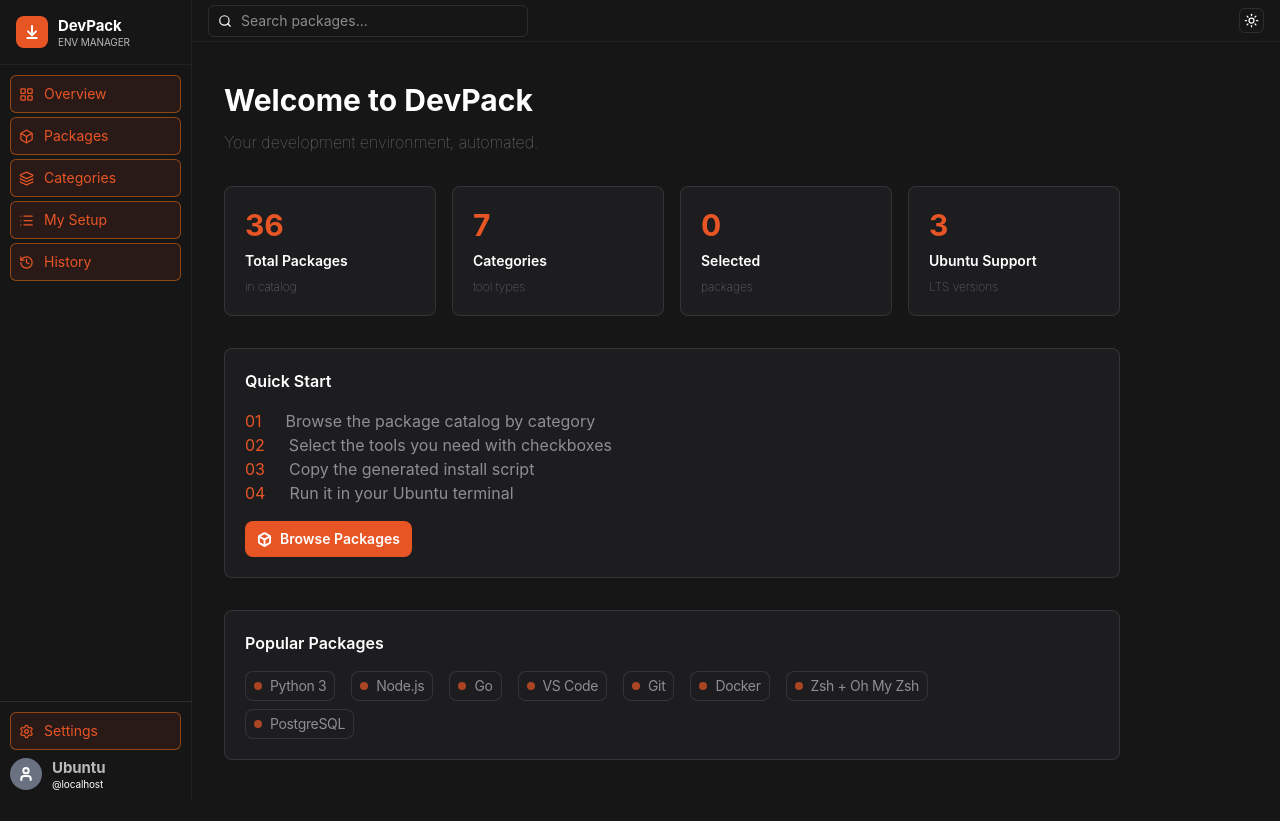
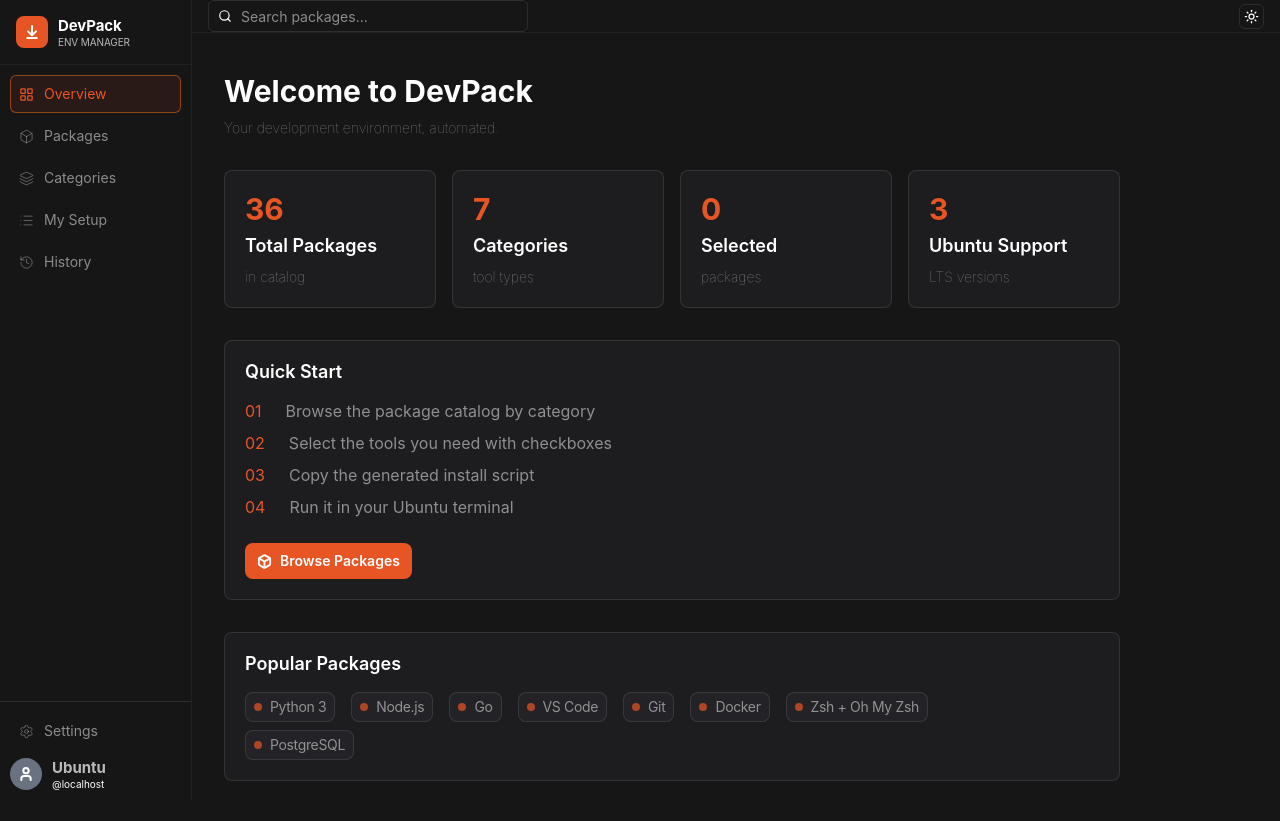
Before and after one commit to joaodearaujo/devpack, a React (Vite) app in the folder frontend/: page /overview in a window 1280 px wide. Before the commit the page ends 800 px from the top, so only its background shows below. Built offline with nearby package versions, Linux system fonts and the light colour scheme.

Commit message:
refactor: apply new tailwind variables

```diff
--- a/frontend/src/components/layout/Logo.tsx
+++ b/frontend/src/components/layout/Logo.tsx
@@ -11,11 +11,12 @@
                     width={16}
                 />
             </div>
-            <div className="flex flex-col leading-none gap-1">
-                <span className="text-[15px] font-bold tracking-[-0.08px] text-app-text-app-white text-left">
+            <div className="flex flex-col gap-1 leading-none">
+                <span className="text-brand text-left font-bold tracking-[-0.08px] text-app-white">
                     DevPack
                 </span>
-                <span className="text-[10px] tracking-[-0.12px] text-left text-app-text-subtle">
+
+                <span className="text-label text-left tracking-[-0.12px] text-app-text-subtle">
                     ENV MANAGER
                 </span>
             </div>
--- a/frontend/src/components/layout/SearchInput.tsx
+++ b/frontend/src/components/layout/SearchInput.tsx
@@ -10,7 +10,7 @@
             />
             <input
                 type="text"
-                className="border h-8 w-80 border-app-border-strong rounded-md pl-8 pr-2.5 py-1.5 outline-none text-sm"
+                className="h-8 w-80 rounded-md border focus:border-primary border-app-border-strong px-2.5 py-1.5 pl-8 text-sm outline-none"
                 placeholder="Search packages..."
             />
         </div>
--- a/frontend/src/components/layout/SidebarNavigation.tsx
+++ b/frontend/src/components/layout/SidebarNavigation.tsx
@@ -1,4 +1,3 @@
-import { NavLink } from 'react-router-dom'
 import { LinkButton } from '../button/LinkButton'
 import { Box, Layers, LayoutGrid, List, History } from 'lucide-react'
 
@@ -14,9 +13,12 @@
     return (
         <nav className="p-2.5 flex flex-1 flex-col gap-1">
             {navigationItems.map((item) => (
-                <NavLink to={item.to} key={`${item.name}`}>
-                    <LinkButton name={item.name} icon={item.icon} />
-                </NavLink>
+                <LinkButton
+                    key={item.to}
+                    name={item.name}
+                    icon={item.icon}
+                    to={item.to}
+                />
             ))}
         </nav>
     )
--- a/frontend/src/components/layout/UserProfile.tsx
+++ b/frontend/src/components/layout/UserProfile.tsx
@@ -12,11 +12,12 @@
                         width={16}
                     />
                 </div>
-                <div className="flex flex-col leading-none gap-1">
-                    <span className="text-[15px] font-bold tracking-[-0.08px] text-app-text-subtle text-left">
+                <div className="flex flex-col gap-1 leading-none">
+                    <span className="text-brand text-left font-bold text-app-text-subtle">
                         Ubuntu
                     </span>
-                    <span className="text-[10px] tracking-[-0.12px] text-left">
+
+                    <span className="text-label text-left">
                         @localhost
                     </span>
                 </div>
--- a/frontend/src/features/overview/pages/index.tsx
+++ b/frontend/src/features/overview/pages/index.tsx
@@ -1,34 +1,42 @@
+import { Box } from 'lucide-react'
 import { NavLink } from 'react-router-dom'
+
 import DefaultCard from '../../../components/cards/DefaultCard'
 import {
     popularPackages,
     quickStartSteps,
     stats,
 } from '../data/overview.data.ts'
-import { Box } from 'lucide-react'
 
 export default function OverView() {
     return (
-        <div className="h-full flex flex-col px-8 py-10 gap-8 max-w-240">
-            <header>
-                <h1 className="mb-3 text-3xl font-bold">Welcome to DevPack</h1>
+        <div className="flex h-full max-w-240 flex-col gap-8 px-8 py-10">
+            <header className='flex flex-col gap-2'>
+                <h1 className="text-3xl font-bold">
+                    Welcome to DevPack
+                </h1>
 
-                <p className="text-app-text-muted font-thin">
+                <p className="font-thin text-app-text-muted">
                     Your development environment, automated.
                 </p>
             </header>
 
-            <section aria-label="DevPack statistics" className="flex gap-4">
+            <section
+                aria-label="DevPack statistics"
+                className="flex gap-4"
+            >
                 {stats.map((stat) => (
                     <article key={stat.title} className="flex-1">
-                        <DefaultCard className="flex flex-col gap-2 h-full">
-                            <strong className="text-primary text-3xl">
+                        <DefaultCard className="flex h-full flex-col gap-2">
+                            <strong className="text-3xl text-primary">
                                 {stat.value}
                             </strong>
+
                             <h2 className="text-sm font-semibold">
                                 {stat.title}
                             </h2>
-                            <p className="text-app-text-muted text-xs font-thin">
+
+                            <p className="text-xs font-thin text-app-text-muted">
                                 {stat.description}
                             </p>
                         </DefaultCard>
@@ -38,41 +46,53 @@
 
             <section>
                 <DefaultCard className="flex flex-col gap-4">
-                    <h2 className='font-semibold'>Quick Start</h2>
+                    <h2 className="font-semibold">
+                        Quick Start
+                    </h2>
 
                     <ol>
                         {quickStartSteps.map((step) => (
                             <li
                                 key={step.number}
-                                className="flex gap-6 text-app-text-muted"
+                                className="flex gap-6 text-app-text-muted mb-2"
                             >
                                 <span className="text-primary">
                                     {step.number}
                                 </span>
+
                                 {step.text}
                             </li>
                         ))}
                     </ol>
 
-                    <NavLink to="/packages">
-                        <button className="flex gap-2 items-center px-3 py-2 bg-primary rounded-lg text-sm font-semibold cursor-pointer">
-                            <Box width={15} height={15} strokeWidth={3}/>
-                            Browse Packages
-                        </button>
+                    <NavLink
+                        to="/packages"
+                        className="flex w-fit items-center gap-2 rounded-lg bg-primary px-3 py-2 text-sm font-semibold"
+                    >
+                        <Box
+                            width={15}
+                            height={15}
+                            strokeWidth={3}
+                        />
+
+                        Browse Packages
                     </NavLink>
                 </DefaultCard>
             </section>
 
-            <section aria-label="Popular Packages">
-                <DefaultCard>
-                    <h2 className='font-semibold mb-4'>Popular Packages</h2>
+            <section>
+                <DefaultCard className='flex flex-col gap-4'>
+                    <h2 className="font-semibold">
+                        Popular Packages
+                    </h2>
 
-                    <ul className="flex max-w-180 gap-x-4 gap-y-2 flex-wrap">
+                    <ul className="flex max-w-180 flex-wrap gap-x-4 gap-y-2">
                         {popularPackages.map((pkg) => (
                             <li key={pkg.name}>
-                                <DefaultCard className="flex items-center gap-2 px-2 py-1">
+                                <DefaultCard className="flex items-center gap-2 px-2 py-1 bg-app-bg-surface">
                                     <span className="size-2 rounded-full bg-primary/70" />
-                                    <span className="text-nowrap tracking-tight text-sm text-app-text-muted">
+
+                                    <span className="text-nowrap text-sm tracking-tight text-app-text-muted">
                                         {pkg.name}
                                     </span>
                                 </DefaultCard>
--- a/frontend/src/layouts/AppLayout.tsx
+++ b/frontend/src/layouts/AppLayout.tsx
@@ -1,5 +1,5 @@
 import { Settings } from 'lucide-react'
-import { NavLink, Outlet } from 'react-router-dom'
+import { Outlet } from 'react-router-dom'
 
 import { LinkButton } from '../components/button/LinkButton'
 import Logo from '../components/layout/Logo'
@@ -17,11 +17,10 @@
                 </div>
                 <SidebarNavigation />{' '}
                 <div className="flex flex-col gap-2 border-t border-white/10 p-2.5">
-                    {' '}
-                    <NavLink to="/">
-                        {' '}
-                        <LinkButton name="Settings" icon={Settings} />
-                    </NavLink>
+                    <LinkButton
+                        to="/"
+                        name="Settings"
+                        icon={Settings} />
                     <UserProfile />
                 </div>
             </aside>
--- a/frontend/src/styles/global.css
+++ b/frontend/src/styles/global.css
@@ -1,13 +1,15 @@
 @import 'tailwindcss';
 
 @theme {
-    --color-primary: rgba(232, 85, 37);
-    --color-primary-bg: rgba(41, 26, 23);
+    /* Colors */
+    --color-primary: rgb(232 85 37);
+    --color-primary-bg: rgb(41 26 23);
     --color-primary-border: rgb(249 115 22 / 0.5);
 
-    --color-card-bg: rgba(29, 29, 32);
+    --color-card-bg: rgb(29 29 32);
 
-    --color-app-bg: rgba(22, 22, 23);
+    --color-app-bg: rgb(22 22 23);
+    --color-app-bg-surface: rgba(35, 35, 39);
     --color-app-white: #ffffff;
 
     --color-app-border: rgb(255 255 255 / 0.05);
@@ -15,17 +17,54 @@
 
     --color-app-text-muted: rgb(255 255 255 / 0.5);
     --color-app-text-subtle: rgb(255 255 255 / 0.7);
+
+    /* Typography */
+    --text-page-title: 1.875rem;
+    --text-section-title: 1.125rem;
+    --text-card-title: 0.875rem;
+    --text-body: 0.875rem;
+    --text-caption: 0.75rem;
+    --text-brand: 0.9375rem;
+    --text-label: 0.625rem;
 }
 
 *,
 *::before,
 *::after {
     box-sizing: border-box;
-    /* border: 1px solid red; */
+    /* border: 1px, solid, red; */
 }
 
 body {
     margin: 0;
     background-color: var(--color-app-bg);
     color: var(--color-app-white);
+    font-family: var(--font-sans);
 }
+
+h1 {
+    margin: 0;
+    font-size: var(--text-page-title);
+    line-height: 1.2;
+    font-weight: 700;
+}
+
+h2 {
+    margin: 0;
+    font-size: var(--text-section-title);
+    line-height: 1.25;
+    font-weight: 600;
+}
+
+h3 {
+    margin: 0;
+    font-size: var(--text-card-title);
+    line-height: 1.3;
+    font-weight: 600;
+}
+
+p {
+    margin: 0;
+    font-size: var(--text-body);
+    line-height: 1.5;
+}
```
